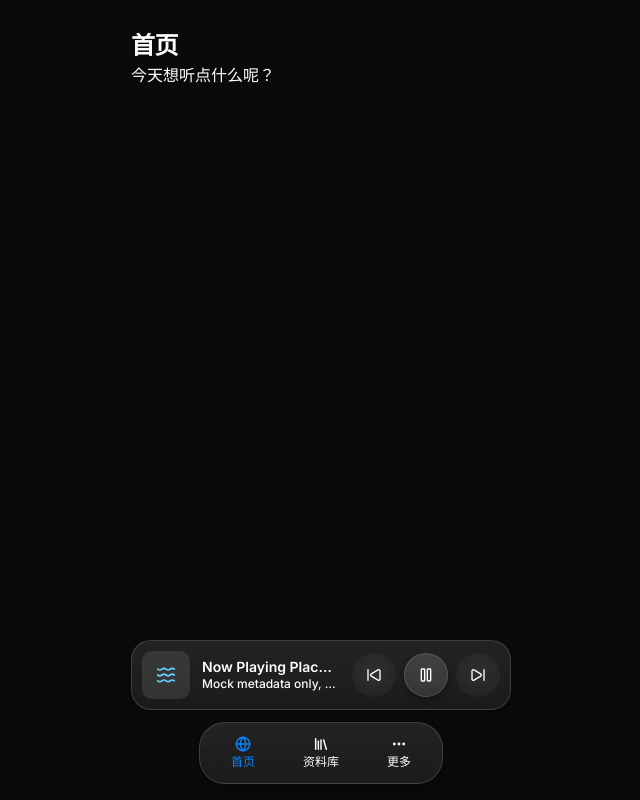
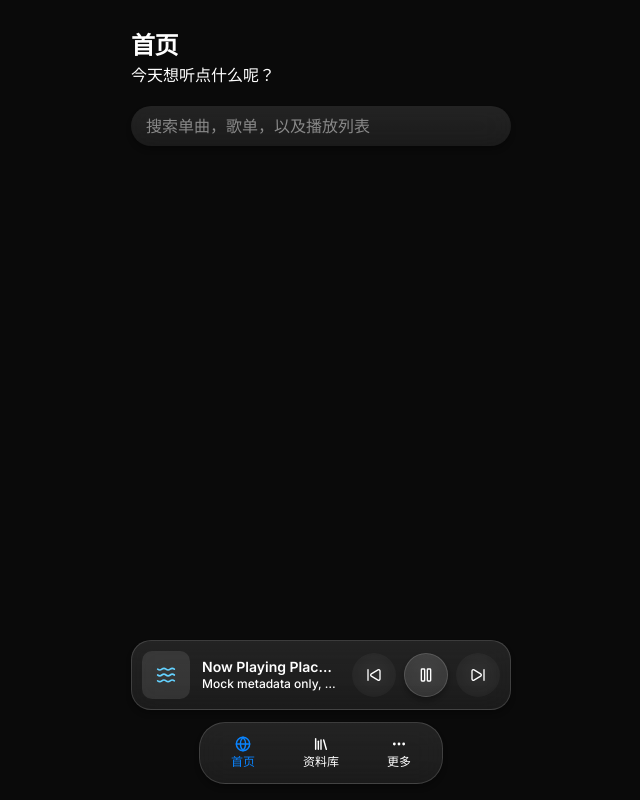
Before and after one commit to kimsseTheWolf/azusa-player-pwa, a React (Vite) app: page / in a window 1280 px wide. Shown: the whole page, without its empty margins (319-959 px from the left). Built offline with nearby package versions, Linux system fonts and the light colour scheme.

Commit message:
Update text-input components

```diff
--- /dev/null
+++ b/src/components/ui/action-input.tsx
@@ -0,0 +1,71 @@
+import * as React from 'react'
+import { ArrowRight } from 'lucide-react'
+import { cn } from '@/lib/utils'
+
+type ActionInputProps = Omit<
+  React.InputHTMLAttributes<HTMLInputElement>,
+  'size'
+> & {
+  actionContent?: React.ReactNode
+  onActionClick?: () => void
+  hideActionButton?: boolean
+  autoHideActionWhenEmpty?: boolean
+  actionAriaLabel?: string
+}
+
+export function ActionInput({
+  className,
+  value,
+  defaultValue,
+  onChange,
+  placeholder = '搜索单曲，歌单，以及播放列表',
+  actionContent,
+  onActionClick,
+  hideActionButton = false,
+  autoHideActionWhenEmpty = false,
+  actionAriaLabel = '提交',
+  ...props
+}: ActionInputProps) {
+  const isControlled = value !== undefined
+  const [internalValue, setInternalValue] = React.useState(String(defaultValue ?? ''))
+
+  const currentValue = isControlled ? String(value ?? '') : internalValue
+  const isEmpty = currentValue.trim().length === 0
+
+  const shouldHideAction = hideActionButton || (autoHideActionWhenEmpty && isEmpty)
+
+  return (
+    <div
+      className={cn(
+        'glass-surface flex w-full items-center gap-[5px] rounded-round !border-0 p-[5px]',
+        className
+      )}
+    >
+      <input
+        value={value}
+        defaultValue={defaultValue}
+        onChange={(event) => {
+          if (!isControlled) {
+            setInternalValue(event.target.value)
+          }
+          onChange?.(event)
+        }}
+        placeholder={placeholder}
+        className="h-auto flex-1 bg-transparent py-[5px] pr-[5px] pl-[10px] text-[16px] leading-[1.25] text-foreground outline-none placeholder:text-[16px] placeholder:leading-[1.25] placeholder:text-[#898989]"
+        {...props}
+      />
+
+      {!shouldHideAction ? (
+        <button
+          type="button"
+          aria-label={actionAriaLabel}
+          onClick={onActionClick}
+          disabled={isEmpty}
+          className="inline-flex h-[calc(1em+10px)] min-h-[30px] w-[calc(1em+10px)] min-w-[30px] shrink-0 items-center justify-center rounded-full bg-system-blue text-white transition-opacity disabled:opacity-45"
+        >
+          {actionContent ?? <ArrowRight className="h-[16px] w-[16px]" strokeWidth={2.4} />}
+        </button>
+      ) : null}
+    </div>
+  )
+}
--- a/src/views/home-page.tsx
+++ b/src/views/home-page.tsx
@@ -1,5 +1,19 @@
+import { useState } from 'react'
 import { MobilePage } from '@/components/layout/mobile-page'
+import { ActionInput } from '@/components/ui/action-input'
 
 export function HomePage() {
-  return <MobilePage title="首页" subtitle="今天想听点什么呢？" />
+  const [query, setQuery] = useState('')
+
+  return (
+    <MobilePage title="首页" subtitle="今天想听点什么呢？">
+      <ActionInput
+        value={query}
+        onChange={(event) => setQuery(event.target.value)}
+        placeholder="搜索单曲，歌单，以及播放列表"
+        autoHideActionWhenEmpty
+        actionAriaLabel="开始搜索"
+      />
+    </MobilePage>
+  )
 }
```
